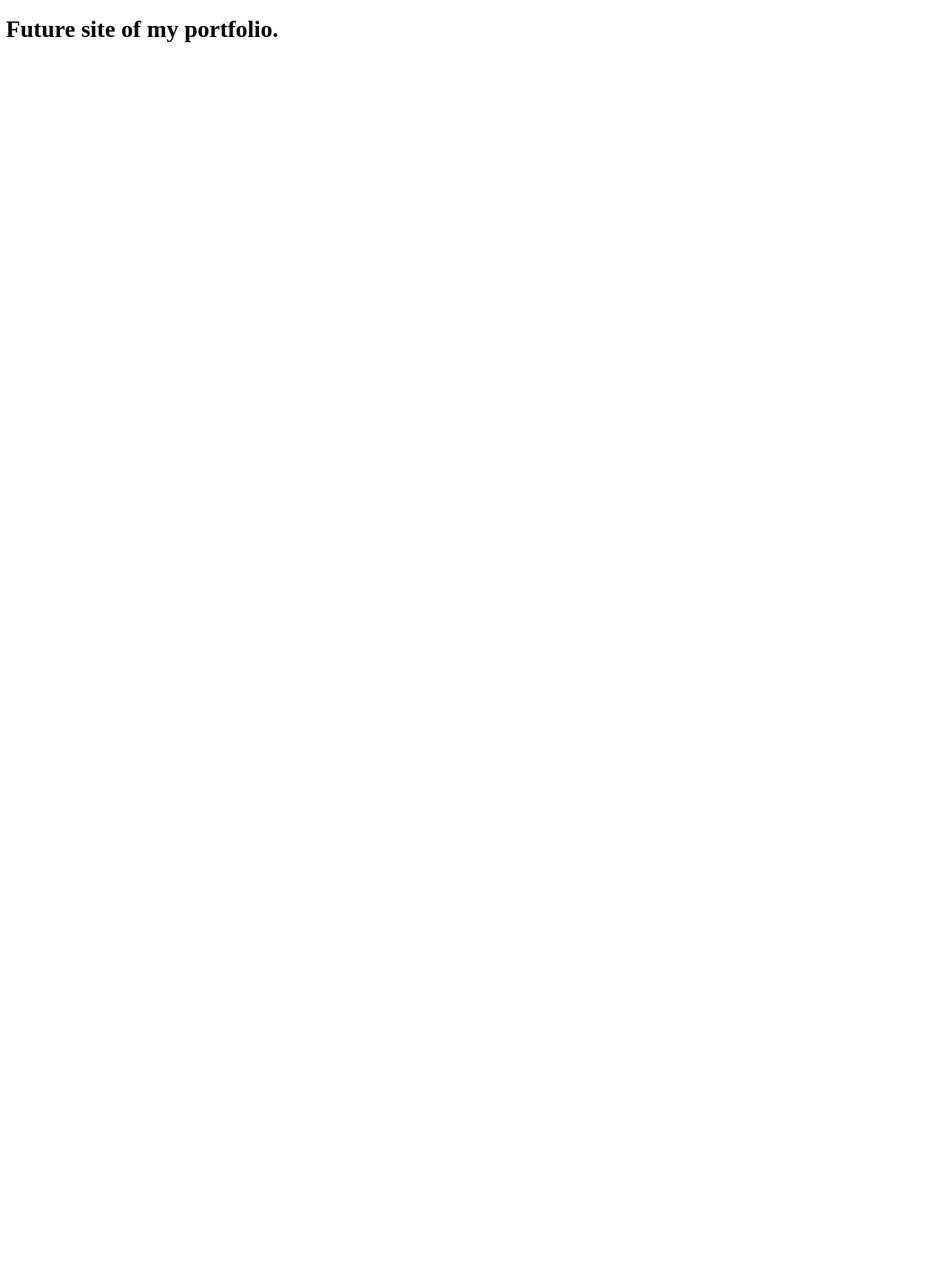
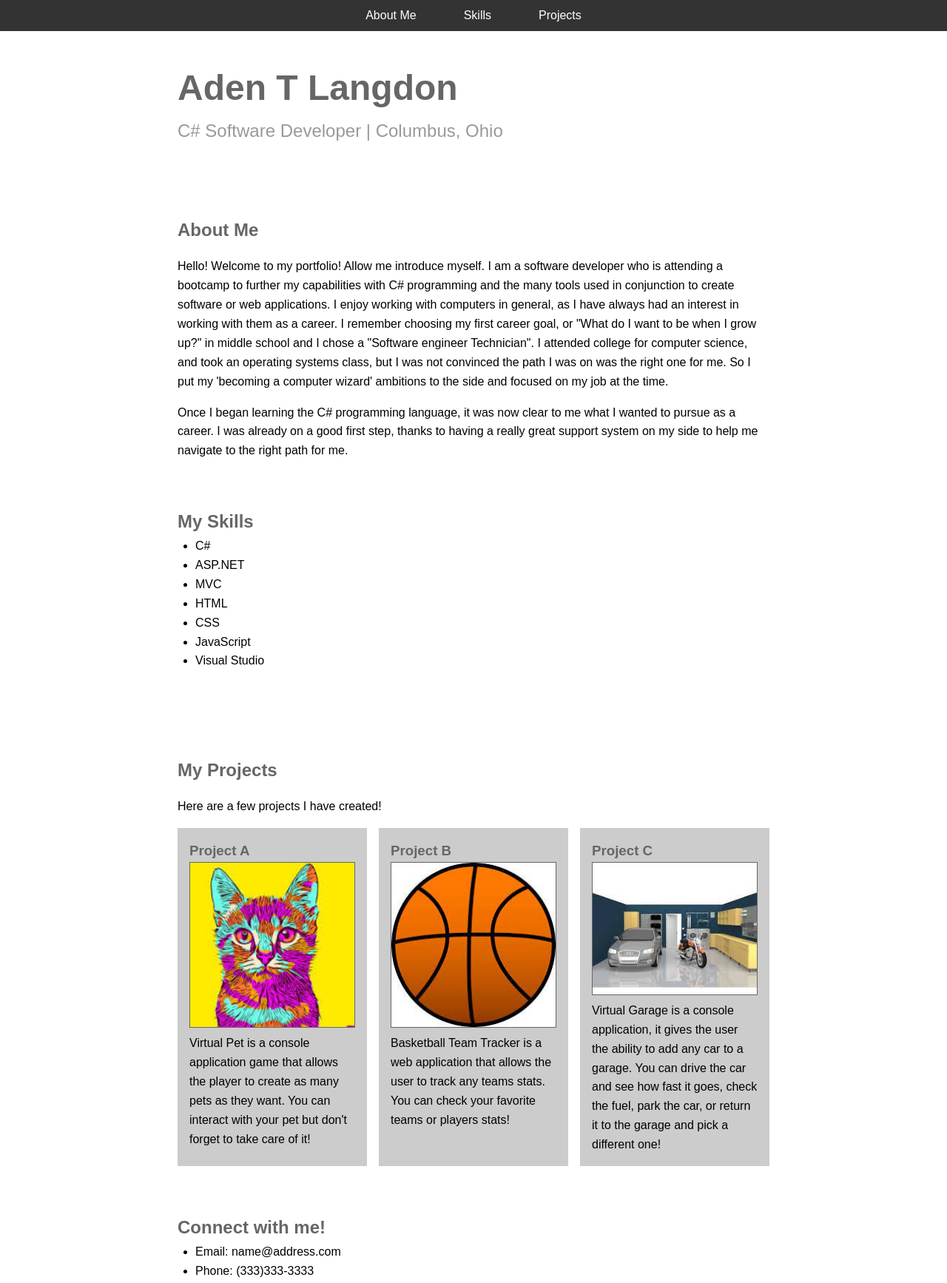
Before and after one commit to AdenTL/AdenTL.github.io, a plain HTML site: page index.html in a window 1280 px wide. Shown: the top 1734 px of the page at 74% size. Before the commit the page ends 800 px from the top, so only its background shows below. Drawn offline with Linux system fonts and the light colour scheme.

Commit message:
Personal portfolio changes

```diff
--- a/index.html
+++ b/index.html
@@ -4,9 +4,81 @@
     <meta charset="UTF-8">
     <meta http-equiv="X-UA-Compatible" content="IE=edge">
     <meta name="viewport" content="width=device-width, initial-scale=1.0">
-    <title>Under Construction</title>
+    <link rel="stylesheet" type="text/css" href="./style.css">
+    <title>Aden's Portfolio</title>
 </head>
 <body>
-    <h1>Future site of my portfolio.</h1>
+    <header>
+    <h1>Aden T Langdon</h1>
+    <span>C# Software Developer | Columbus, Ohio</span>
+</header>
+
+<main>
+    <section id="aboutMe">
+        <h2>About Me</h2>
+        <p>
+            Hello! Welcome to my portfolio! Allow me introduce myself. I am a software developer who is attending a bootcamp to further my capabilities with C# programming and the many tools used in conjunction to create software or web applications. I enjoy working with computers in general, as I have always had an interest in working with them as a career. I remember choosing my first career goal, or "What do I want to be when I grow up?" in middle school and I chose a "Software engineer Technician". I attended college for computer science, and took an operating systems class, but I was not convinced the path I was on was the right one for me. So I put my 'becoming a computer wizard' ambitions to the side and focused on my job at the time.
+        </p>
+        <p>
+            Once I began learning the C# programming language, it was now clear to me what I wanted to pursue as a career. I was already on a good first step, thanks to having a really great support system on my side to help me navigate to the right path for me.
+        </p>
+    </section>
+    <section id="mySkills">
+        <h2>My Skills</h2>
+        <ul>
+            <li>C#</li>
+            <li>ASP.NET</li>
+            <li>MVC</li>
+            <li>HTML</li>
+            <li>CSS</li>
+            <li>JavaScript</li>
+            <li>Visual Studio</li>
+        </ul>
+    </section>
+    <section id="myProjects">
+        <h2>My Projects</h2>
+        <p>
+            Here are a few projects I have created!
+        </p>
+        <div id="projects">
+            <article>
+                <h3>Project A</h3>
+                <img src="./images/images.jfif">
+                <p>
+                    Virtual Pet is a console application game that allows the player to create as many pets as they want. You can interact with your pet but don't forget to take care of it!
+            </article>
+            <article>
+            </p>
+            <h3>Project B</h3>
+            <img src="./images/basketball.jfif">
+            <p>
+                Basketball Team Tracker is a web application that allows the user to track any teams stats. You can check your favorite teams or players stats!
+            </p>
+            </article>
+            <article>
+                <h3>Project C</h3>
+                <img src="./images/virtualgarage.jfif">
+                <p>
+                    Virtual Garage is a console application, it gives the user the ability to add any car to a garage. You can drive the car and see how fast it goes, check the fuel, park the car, or return it to the garage and pick a different one!
+                </p>
+            </article>
+        </div>
+    </section>
+    <section id="connectWithMe">
+        <h2>Connect with me!</h2>
+        <ul>
+            <li>Email: name@address.com</li>
+            <li>Phone: (333)333-3333</li>
+        </ul>
+    </section>
+</main>
+
+<nav>
+    <a href="#aboutMe">About Me</a>
+    <a href="#aboutMe">Skills</a>
+    <a href="#aboutMe">Projects</a>
+</nav>
+
+<footer>&copy; Copyright 2022</footer>
 </body>
 </html>
--- /dev/null
+++ b/style.css
@@ -0,0 +1,102 @@
+* {
+    font-family: sans-serif;
+    line-height: 1.618em;
+    box-sizing: border-box;
+    margin: 0;
+    padding: 0;
+}
+
+
+header,
+main,
+footer {
+    margin: 0 auto;
+    max-width: 800px;
+}
+
+html {
+    font-size: 16px;
+
+    margin-top: 3em;
+}
+
+h1, h2, h3 {
+    color: #666;
+}
+
+header {
+    padding: 2em 0em;
+}
+
+header h1 {
+    font-size: 3em;
+}
+
+header span {
+    font-size: 1.5em;
+    color: #999;
+}
+
+nav {
+    position: fixed;
+    top: 0;
+    left:0;
+    width: 100%;
+
+    display: flex;
+    flex-flow: row;
+    justify-content: center;
+
+    background: #333;
+}
+
+nav a {
+    padding: .5em 2em;
+    text-decoration: solid;
+    color: white;
+}
+
+nav a:hover {
+    background: #666;
+}
+
+section {
+    margin: 1em 0em;
+
+    padding-top: 3em;
+    min-height: 20em;
+}
+
+section > p {
+    margin: 1em 0em;
+}
+
+section ul {
+    padding-left: 1.5em;
+}
+
+#projects {
+    display: grid;
+    grid-template-columns: repeat(3, 1fr);
+    grid-template-rows: auto;
+
+    grid-column-gap: 1em;
+}
+
+#projects article {
+    background: #ccc;
+    padding: 1em;
+}
+#projects article img {
+    width: 100%;
+    border: 1px solid #666;
+}
+
+footer {
+    margin-top: 2em;
+    margin-bottom: 1em;
+    background: #666;
+    color: #fff;
+    padding: 1em 0;
+    text-align: center;
+}
```
Also changed, not shown: images/basketball.jfif (added), images/images.jfif (added), images/virtualgarage.jfif (added), layout.css (added).
